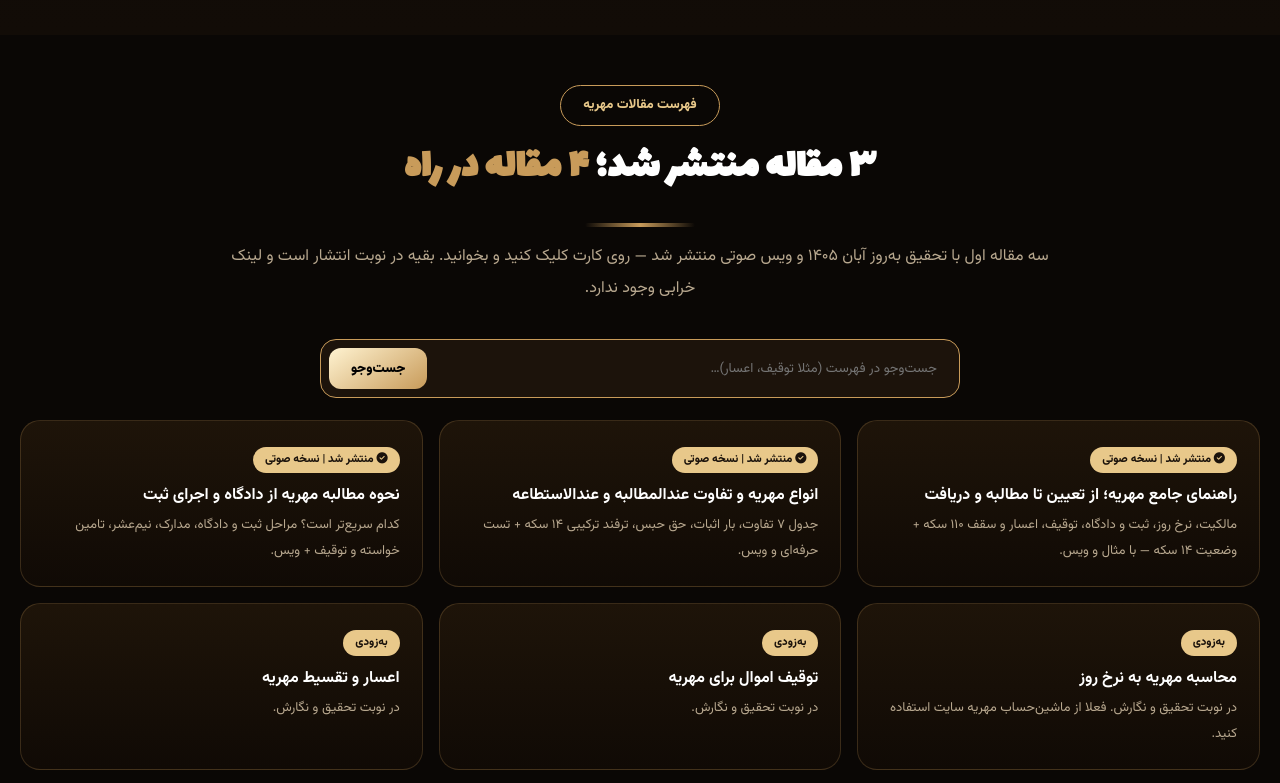
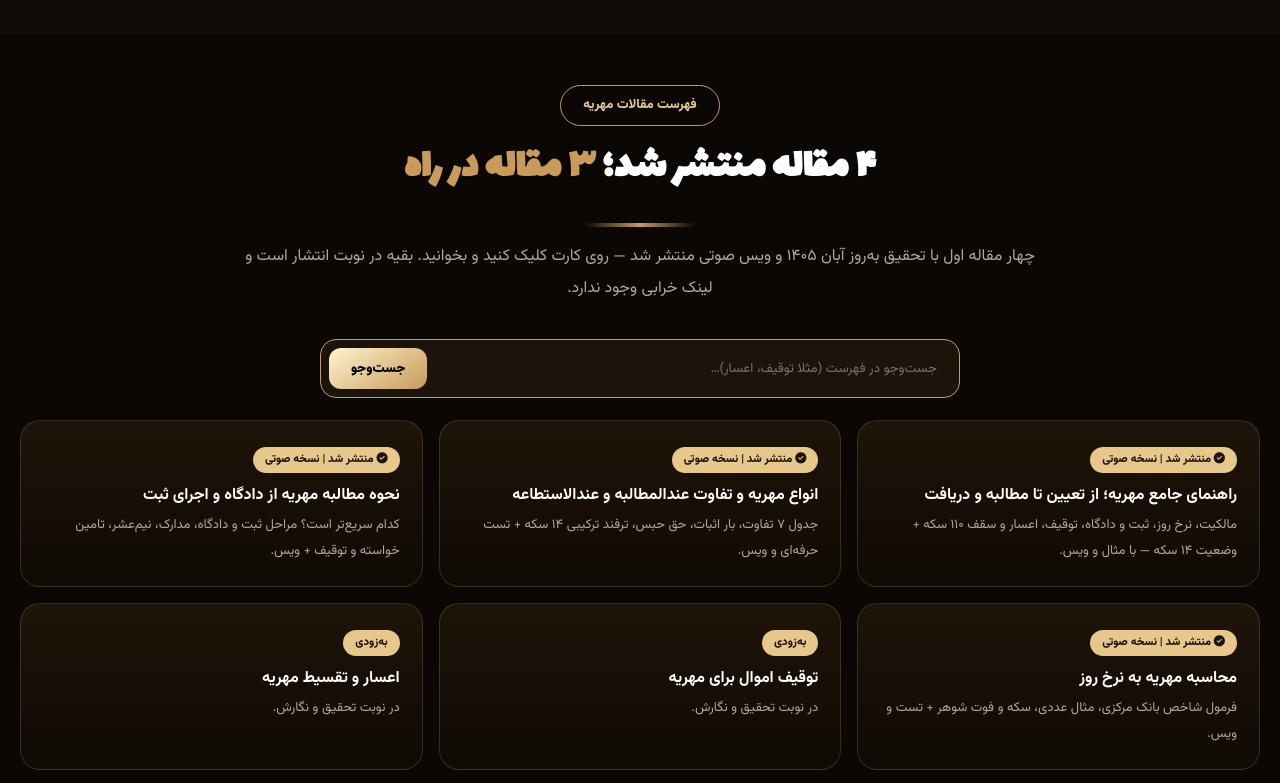
Before and after one commit to vekalatvand-ir/vekalatvand, a plain HTML site: page legal-center/mahrieh/index.html in a window 1280 px wide. Shown: the part 420-1203 px from the top of the page. Drawn offline with Linux system fonts and the light colour scheme.

Commit message:
انتشار مقاله چهارم مهریه: محاسبه به نرخ روز + به‌روزرسانی فهرست

```diff
--- a/legal-center/mahrieh/index.html
+++ b/legal-center/mahrieh/index.html
@@ -4,10 +4,10 @@
 <meta charset="UTF-8">
 <meta name="viewport" content="width=device-width,initial-scale=1">
 <title>مهریه و حقوق خانواده | مرکز حقوقی وکالت‌وند</title>
-<meta name="description" content="مرکز تخصصی مهریه وکالت‌وند: ۳ مقاله تخصصی منتشر شد (راهنمای جامع + انواع عندالمطالبه و عندالاستطاعه + نحوه مطالبه از ثبت و دادگاه با ویس صوتی)؛ ۴ مقاله بعدی در راه است.">
+<meta name="description" content="مرکز تخصصی مهریه وکالت‌وند: ۴ مقاله تخصصی منتشر شد (راهنمای جامع + انواع عندالمطالبه و عندالاستطاعه + نحوه مطالبه + محاسبه به نرخ روز با ویس صوتی)؛ ۳ مقاله بعدی در راه است.">
 <link rel="canonical" href="https://vekalatvand-ir.github.io/vekalatvand/legal-center/mahrieh/">
 <meta property="og:title" content="مهریه و حقوق خانواده | وکالت‌وند">
-<meta property="og:description" content="مرکز تخصصی مهریه؛ ۳ مقاله با ویس منتشر شد، ۴ مقاله در راه است.">
+<meta property="og:description" content="مرکز تخصصی مهریه؛ ۴ مقاله با ویس منتشر شد، ۳ مقاله در راه است.">
 <meta property="og:type" content="website">
 <meta property="og:url" content="https://vekalatvand-ir.github.io/vekalatvand/legal-center/mahrieh/">
 <meta name="theme-color" content="#0a0705">
@@ -112,14 +112,14 @@ footer{border-top:1px solid var(--line);padding:26px 20px;text-align:center;colo
   </nav>
 </header>
 <div class="hero"><div class="wrap"><div class="crumbs"><a href="../../">صفحه اصلی</a> ← <a href="../">مرکز حقوقی</a> ← <b>مهریه و حقوق خانواده</b></div><h1>مهریه و <em>حقوق خانواده</em></h1><p>مرکز تخصصی دسترسی به مقالات مهریه؛ از تعیین تا وصول. مقالات تخصصی پس از تأیید شما یکی‌یکی منتشر می‌شود.</p></div></div>
-<section><div class="wrap"><div class="sec-head"><span class="sec-tag">فهرست مقالات مهریه</span><h2>۳ مقاله منتشر شد؛ <span>۴ مقاله در راه</span></h2><div class="divider"></div><p>سه مقاله اول با تحقیق به‌روز آبان ۱۴۰۵ و ویس صوتی منتشر شد — روی کارت کلیک کنید و بخوانید. بقیه در نوبت انتشار است و لینک خرابی وجود ندارد.</p></div>
+<section><div class="wrap"><div class="sec-head"><span class="sec-tag">فهرست مقالات مهریه</span><h2>۴ مقاله منتشر شد؛ <span>۳ مقاله در راه</span></h2><div class="divider"></div><p>چهار مقاله اول با تحقیق به‌روز آبان ۱۴۰۵ و ویس صوتی منتشر شد — روی کارت کلیک کنید و بخوانید. بقیه در نوبت انتشار است و لینک خرابی وجود ندارد.</p></div>
 <div class="search-box"><input id="q" placeholder="جست‌وجو در فهرست (مثلا توقیف، اعسار)…" oninput="doSearch()"><button onclick="doSearch()">جست‌وجو</button></div>
 <div class="msg" id="noResult">موردی با این عبارت در برنامه انتشار پیدا نشد. برای مشاوره فوری: 09934164512</div>
 <div class="arts" id="grid">
 <a class="art" style="text-decoration:none;display:block" href="./rahnamaye-jame/" data-t="راهنمای جامع مهریه تعیین مطالبه"><span class="tag"><i class="fa-solid fa-circle-check"></i> منتشر شد | نسخه صوتی</span><h4>راهنمای جامع مهریه؛ از تعیین تا مطالبه و دریافت</h4><p>مالکیت، نرخ روز، ثبت و دادگاه، توقیف، اعسار و سقف ۱۱۰ سکه + وضعیت ۱۴ سکه — با مثال و ویس.</p></a>
 <a class="art" style="text-decoration:none;display:block" href="./anvae-mahrieh/" data-t="انواع مهریه عندالمطالبه عندالاستطاعه"><span class="tag"><i class="fa-solid fa-circle-check"></i> منتشر شد | نسخه صوتی</span><h4>انواع مهریه و تفاوت عندالمطالبه و عندالاستطاعه</h4><p>جدول ۷ تفاوت، بار اثبات، حق حبس، ترفند ترکیبی ۱۴ سکه + تست حرفه‌ای و ویس.</p></a>
 <a class="art" style="text-decoration:none;display:block" href="./nahve-motalebe/" data-t="نحوه مطالبه دادگاه اجرای ثبت تامین نیم عشر"><span class="tag"><i class="fa-solid fa-circle-check"></i> منتشر شد | نسخه صوتی</span><h4>نحوه مطالبه مهریه از دادگاه و اجرای ثبت</h4><p>کدام سریع‌تر است؟ مراحل ثبت و دادگاه، مدارک، نیم‌عشر، تامین خواسته و توقیف + ویس.</p></a>
-<div class="art" data-t="محاسبه نرخ روز"><span class="tag">به‌زودی</span><h4>محاسبه مهریه به نرخ روز</h4><p>در نوبت تحقیق و نگارش. فعلا از ماشین‌حساب مهریه سایت استفاده کنید.</p></div>
+<a class="art" style="text-decoration:none;display:block" href="./mohasebe-nrkh-rooz/" data-t="محاسبه نرخ روز شاخص بانک مرکزی"><span class="tag"><i class="fa-solid fa-circle-check"></i> منتشر شد | نسخه صوتی</span><h4>محاسبه مهریه به نرخ روز</h4><p>فرمول شاخص بانک مرکزی، مثال عددی، سکه و فوت شوهر + تست و ویس.</p></a>
 <div class="art" data-t="توقیف اموال مستثنیات دین"><span class="tag">به‌زودی</span><h4>توقیف اموال برای مهریه</h4><p>در نوبت تحقیق و نگارش.</p></div>
 <div class="art" data-t="اعسار تقسیط"><span class="tag">به‌زودی</span><h4>اعسار و تقسیط مهریه</h4><p>در نوبت تحقیق و نگارش.</p></div>
 <div class="art" data-t="بخشش ابراء بذل"><span class="tag">به‌زودی</span><h4>بخشش، ابراء و بذل مهریه</h4><p>در نوبت تحقیق و نگارش.</p></div>
```
